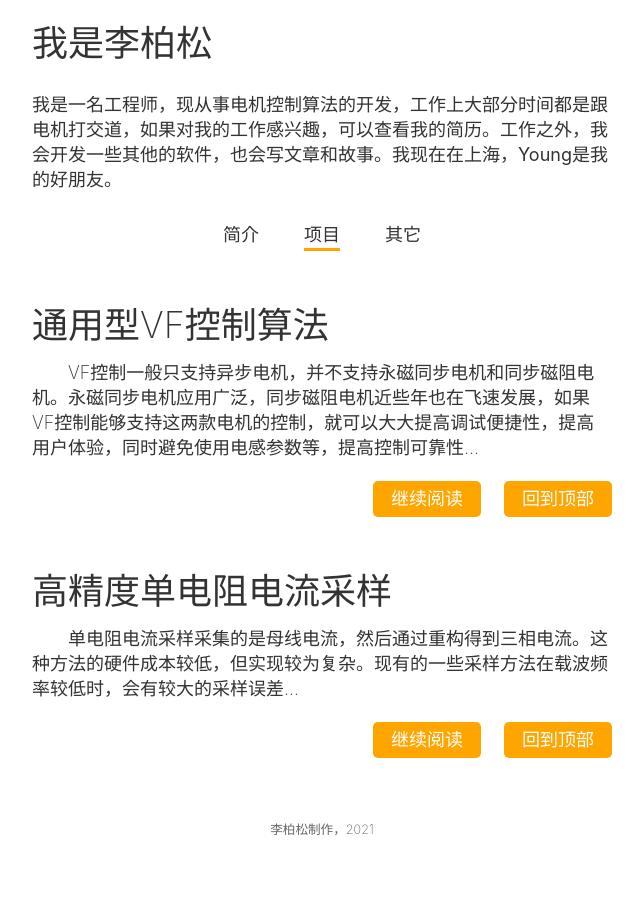
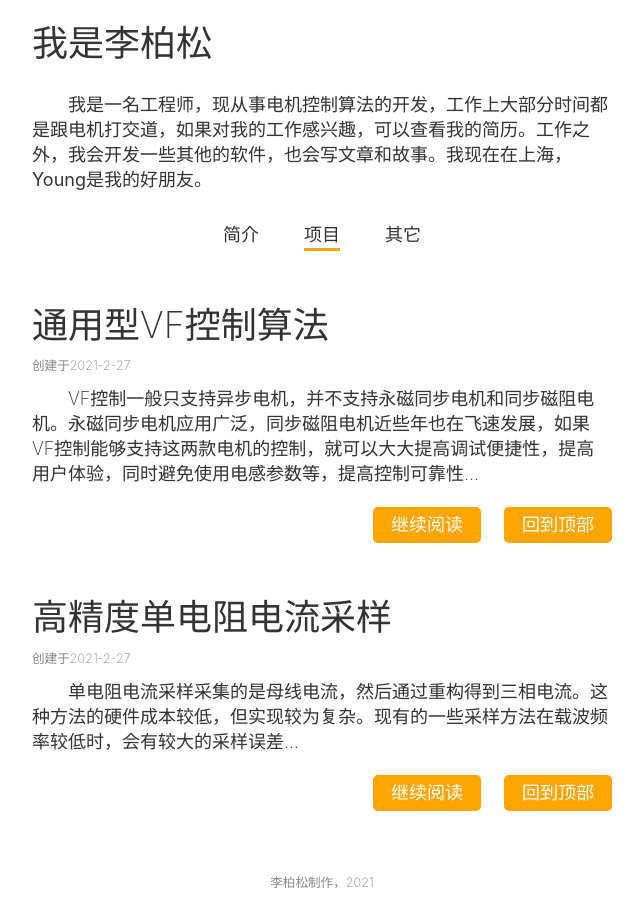
Before and after one commit to libaisong/libaisong.github.io, a plain HTML site: page project.html in a window 1280 px wide. Shown: the part 141-1057 px from the top of the page, without its empty margins (318-961 px from the left). Before the commit the page ends 1005 px from the top, so only its background shows below. Drawn offline with Linux system fonts and the light colour scheme.

Commit message:
添加文章创建日期

```diff
--- a/css/index.css
+++ b/css/index.css
@@ -131,6 +131,12 @@ p{
     margin-bottom: 5px;
 }
 
+.item_time{
+    margin: 0.5em 0 1em;
+    color: #888;
+    font-size: 0.7em;
+}
+
 .item_intro{
     margin-top: 0em;
 }
@@ -171,6 +177,6 @@ p{
 .footer{
     margin: 5em 0 2em;
     text-align: center;
-    color: #666;
+    color: #888;
     font-size: 0.7em;
 }
--- a/project.html
+++ b/project.html
@@ -20,9 +20,9 @@
         </div>
 
         <h1>我是李柏松</h1>
-        <h4>
+        <p>
             我是一名工程师，现从事电机控制算法的开发，工作上大部分时间都是跟电机打交道，如果对我的工作感兴趣，可以查看<a href="http://libaisong.gitee.io/li-baisong.github.io/">我的简历</a>。工作之外，我会开发一些其他的软件，也会写文章和故事。我现在在上海，<a href="young.html">Young</a>是我的好朋友。
-        </h4>
+        </p>
 
         <div class="subtitle">
             <ul>
@@ -34,6 +34,9 @@
 
         <div class="sub_item">
             <a href="item_GVF.html"><h1 class="item_title">通用型VF控制算法</h1></a>
+            <div class="item_time">
+                创建于2021-2-27
+            </div>
             <div class="item_intro">
                 <p>VF控制一般只支持异步电机，并不支持永磁同步电机和同步磁阻电机。永磁同步电机应用广泛，同步磁阻电机近些年也在飞速发展，如果VF控制能够支持这两款电机的控制，就可以大大提高调试便捷性，提高用户体验，同时避免使用电感参数等，提高控制可靠性...</p>
             </div>
@@ -45,6 +48,9 @@
 
         <div class="sub_item">
             <a href=""><h1 class="item_title">高精度单电阻电流采样</h1></a>
+            <div class="item_time">
+                创建于2021-2-27
+            </div>
             <div class="item_intro">
                 <p>单电阻电流采样采集的是母线电流，然后通过重构得到三相电流。这种方法的硬件成本较低，但实现较为复杂。现有的一些采样方法在载波频率较低时，会有较大的采样误差...</p>
             </div>
```
Also changed, not shown: index.html (+6 -3 lines), item_GVF.html (+3 -0 lines), item_springfestivalstory.html (+3 -0 lines), other.html (+5 -2 lines).
